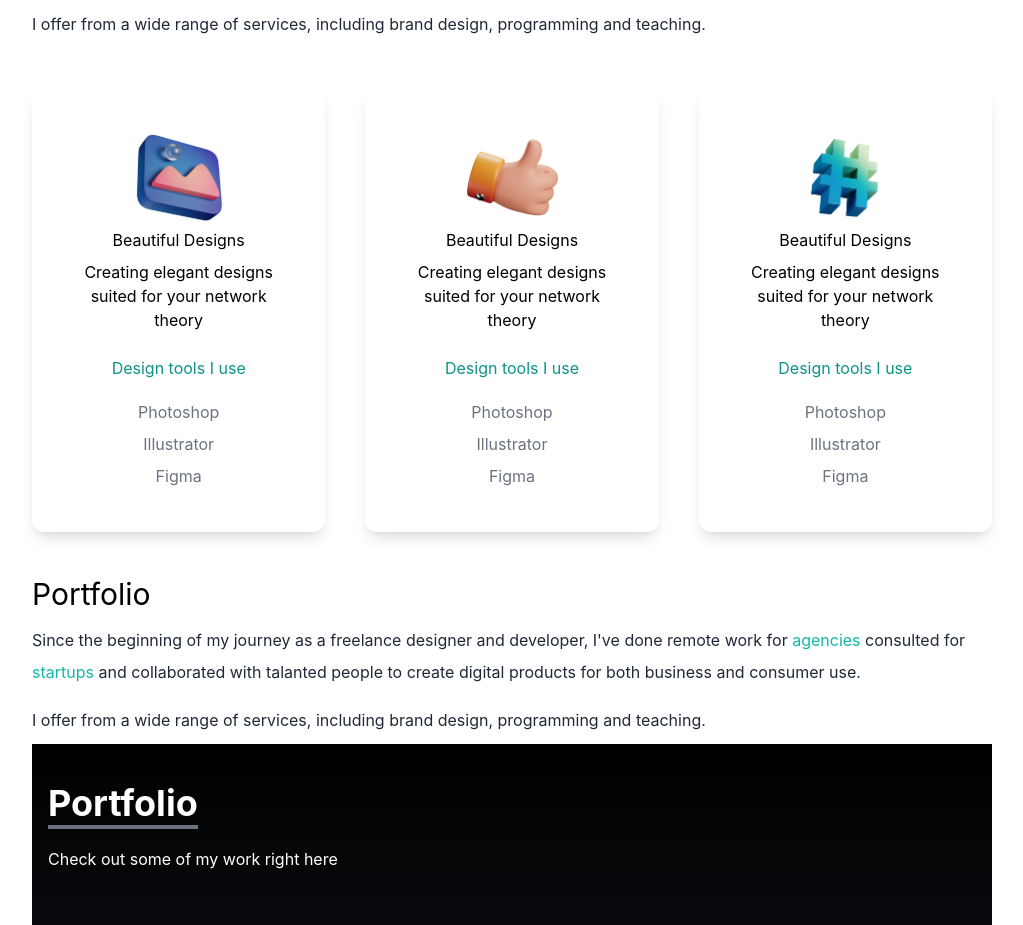
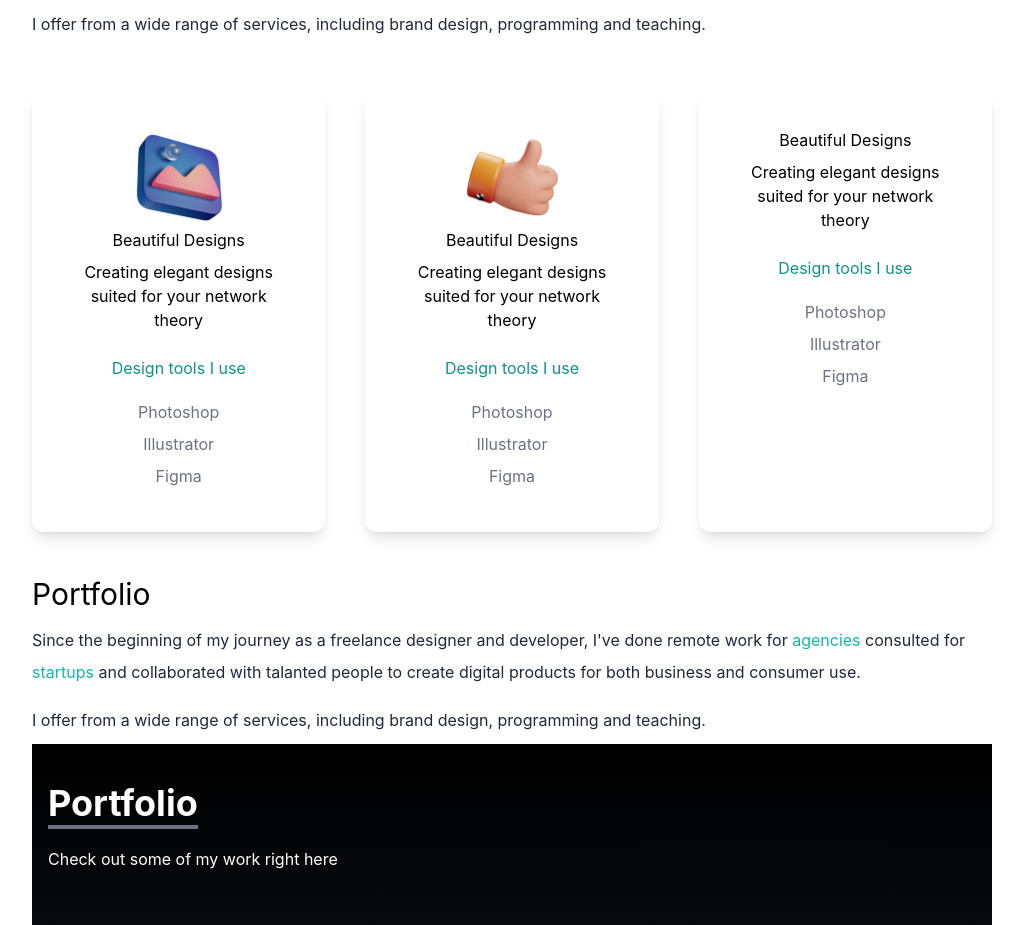
Before and after one commit to skippergoroye/Nextjs-Portfolio, a Next.js app: page / in a window 1280 px wide. Shown: the part 1180-2105 px from the top of the page, without its empty margins (128-1151 px from the left). Built offline with nearby package versions, Linux system fonts and the light colour scheme.

Commit message:
Images added

```diff
--- a/pages/index.js
+++ b/pages/index.js
@@ -180,7 +180,7 @@ export default function Home() {
 
             {/* three  */}
             <div className="text-center shadow-lg p-10 rounded-xl my-10 dark:bg-white">
-              <Image src={code} width={100} height={100} alt="design"  className="mx-auto" />
+              <git src={code} width={100} height={100} alt="design"  className="mx-auto" />
               <h3> Beautiful Designs</h3>
               <p className="py-2">Creating elegant designs suited for your network theory</p>
               <h4 className="py-4 text-teal-600">Design tools I use</h4>
```
